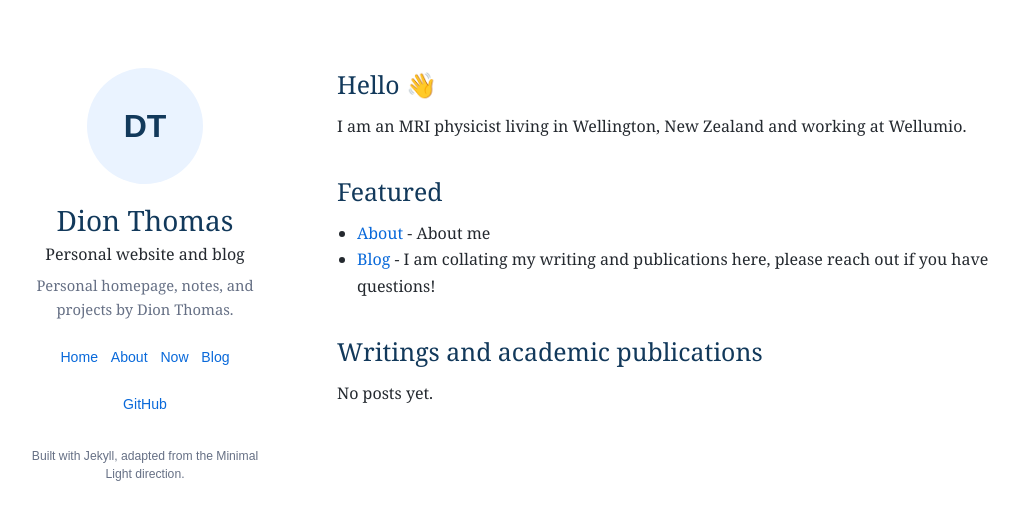
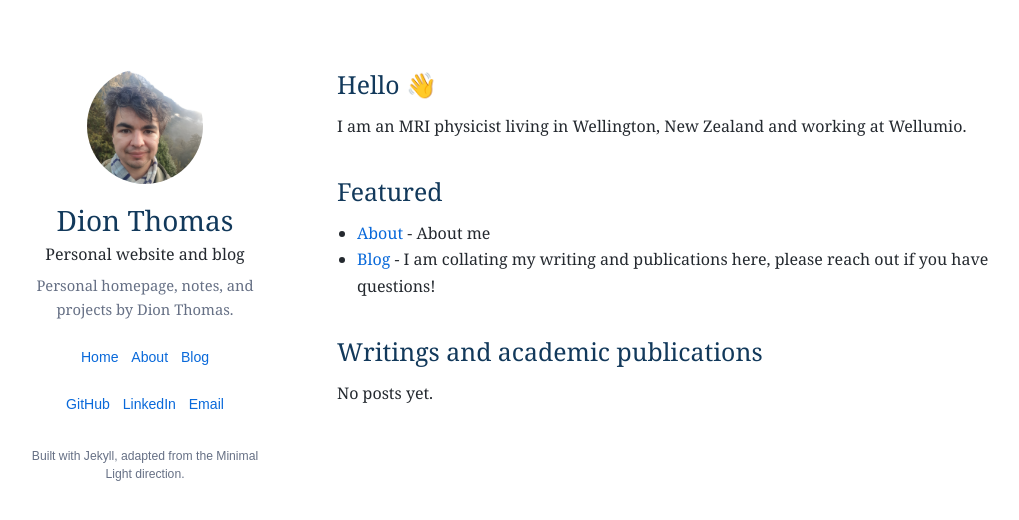
Before and after one commit to diont17/diont17.github.io, a Jekyll site: the page built from index.md, in a window 1280 px wide. Shown: the top 520 px of the page, without its empty margins (119-1138 px from the left). Built offline with Jekyll 4.4.1, drawn with Linux system fonts in a browser that asks for light colours.

Commit message:
add profile pic

```diff
--- a/_config.yml
+++ b/_config.yml
@@ -6,8 +6,8 @@ baseurl: ""
 lang: en-NZ
 
 github_link: https://github.com/diont17
-linkedin:
-email:
+linkedin: https://www.linkedin.com/in/dion-thomas-352129203/
+email: dion (at) wellumio.com
 
 enable_footnote: true
 show_excerpts: true
@@ -27,3 +27,5 @@ defaults:
 
 exclude:
   - README.md
+
+avatar: /assets/img/profile.jpg
--- a/_includes/sidebar.html
+++ b/_includes/sidebar.html
@@ -1,5 +1,9 @@
 <aside class="site-sidebar" aria-label="Site sidebar">
-  <div class="profile-mark" aria-hidden="true">DT</div>
+  {% if site.avatar %}
+    <img class="profile-photo" src="{{ site.avatar | relative_url }}" alt="{{ site.title }}">
+  {% else %}
+    <div class="profile-mark" aria-hidden="true">DT</div>
+  {% endif %}
   <h1 class="site-title"><a href="{{ '/' | relative_url }}">{{ site.title }}</a></h1>
   {% if site.position %}
     <p class="site-position">{{ site.position }}</p>
@@ -11,7 +15,6 @@
   <nav class="site-nav" aria-label="Primary navigation">
     <a href="{{ '/' | relative_url }}">Home</a>
     <a href="{{ '/about/' | relative_url }}">About</a>
-    <a href="{{ '/now/' | relative_url }}">Now</a>
     <a href="{{ '/blog/' | relative_url }}">Blog</a>
   </nav>
 
--- a/assets/css/style.css
+++ b/assets/css/style.css
@@ -263,3 +263,12 @@ a:hover {
     font-size: 1.8rem;
   }
 }
+
+.profile-photo {
+  display: block;
+  width: 7.25rem;
+  height: 7.25rem;
+  margin: 0 auto 1.25rem;
+  border-radius: 999px;
+  object-fit: cover;
+}
```
Also changed, not shown: assets/img/profile.jpg (renamed from assets/profile.jpg).
